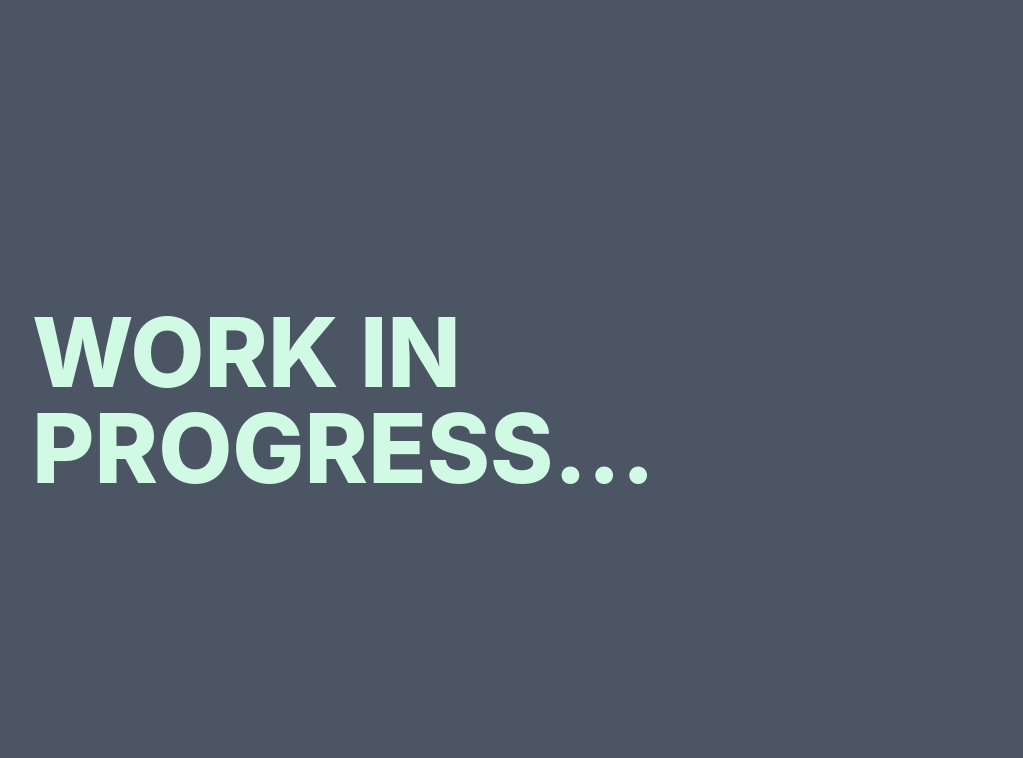
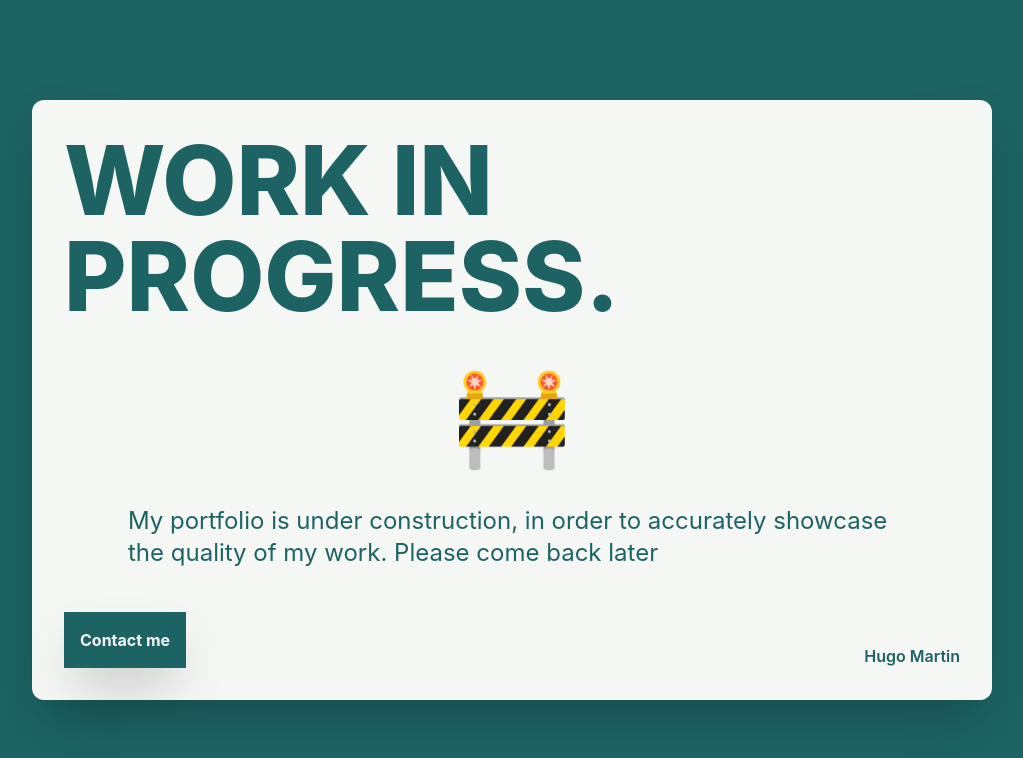
Before and after one commit to Hugo-M33/portfolio-2022, a Next.js app: page / in a window 1280 px wide. Shown: the top 758 px of the page, without its empty margins (128-1151 px from the left). Built offline with nearby package versions, Linux system fonts and the light colour scheme.

Commit message:
:lipstick: Color Themes and components

```diff
--- /dev/null
+++ b/components/Button.tsx
@@ -0,0 +1,32 @@
+import React, {FunctionComponent, LinkHTMLAttributes, ReactNode} from "react";
+
+type AllowedComponents = 'a' | 'button'
+
+interface Props {
+    children: ReactNode,
+    className?: string,
+    rounded?: boolean,
+    as?: AllowedComponents,
+    href?: string,
+}
+
+const styles = {
+    common: `font-bold shadow-2xl cursor-pointer hover:scale-105 transition-transform ease-out`,
+    dark: `bg-dark text-light p-4`
+}
+
+const Button: FunctionComponent<Props> = ({children, className, rounded, as, href}) => {
+    const Component = as || 'button'
+    return (
+        <Component href={href} className={`${styles.common} ${styles.dark} ${rounded ? 'rounded-2xl' : ''} ${className}`}>
+            {children}
+        </Component>
+    )
+}
+
+Button.defaultProps = {
+    className: '',
+    rounded: false,
+}
+
+export default Button
--- /dev/null
+++ b/components/Card.tsx
@@ -0,0 +1,30 @@
+import React, {FunctionComponent, ReactNode} from "react";
+
+interface Props {
+    children: ReactNode,
+    className?: string,
+    variant?: 'light' | 'dark'
+}
+
+const styles = {
+    common: `p-8 shadow-2xl rounded-xl hover:-translate-y-2 transition-transform ease-out cursor-pointer`,
+    dark: `bg-dark-700 bg-opacity-90 text-light`,
+    light: `bg-light text-dark`,
+
+}
+
+const Card: FunctionComponent<Props> = ({children, className, variant}) => {
+    if (!variant) variant = 'dark'
+    return (
+        <div className={`${styles.common} ${styles[variant]}   ${className}`}>
+            {children}
+        </div>
+    )
+}
+
+Card.defaultProps = {
+    className: '',
+    variant: 'dark',
+}
+
+export default Card
--- a/components/WorkInProgress.tsx
+++ b/components/WorkInProgress.tsx
@@ -1,5 +1,7 @@
 import React, {useEffect, useState} from 'react'
 import Head from "next/head";
+import Card from "./Card";
+import Button from "./Button";
 
 const WorkInProgress = () => {
     const [dots, setDots] = useState("")
@@ -13,13 +15,20 @@ const WorkInProgress = () => {
         return () => clearTimeout(TO)
     }, [dots])
     return (
-        <main className={`h-screen w-screen bg-gray-600 grid place-items-center`}>
+        <main className={`h-screen w-screen bg-dark grid place-items-center`}>
             <Head>
                 <title>Hugo Martin - Portfolio</title>
             </Head>
-            <div className={`text-left w-3/4`}>
-                <h1 className={`text-emerald-100 uppercase text-3xl md:text-5xl lg:text-7xl xl:text-8xl font-extrabold`}>Work In Progress{dots}</h1>
-            </div>
+            <Card variant={'light'} className={`text-left w-3/4 h-3/4 p-8 flex flex-col items-center justify-between`}>
+                <h1 className={`uppercase text-2xl md:text-5xl lg:text-6xl xl:text-8xl font-extrabold`}>Work In Progress{dots}</h1>
+                <span className={'text-8xl'}>🚧</span>
+                <p className={`px-16 text-xl lg:text-2xl`}>My portfolio is under construction, in order to accurately showcase the quality of my work. Please come back later </p>
+                <div className={`flex justify-between w-full`}>
+                    <Button as={'a'} href={'mailto:hugo.martin.duloz@gmail.com'}>Contact me</Button>
+                    <span className={`self-end font-semibold justify-self`}>Hugo Martin</span>
+                </div>
+
+            </Card>
         </main>
     )
 }
--- a/tailwind.config.js
+++ b/tailwind.config.js
@@ -6,6 +6,18 @@ module.exports = {
   ],
   theme: {
     extend: {},
+    colors: {
+      'light': {
+        DEFAULT: '#F5F7F5',
+        'accent': '#9DC3C8',
+      },
+      'main': '#F7C63E',
+      'dark': {
+        DEFAULT: '#1D6364',
+        'accent': '#7D868C',
+        '700': '#13313b',
+      }
+    }
   },
   plugins: [],
 }
```
